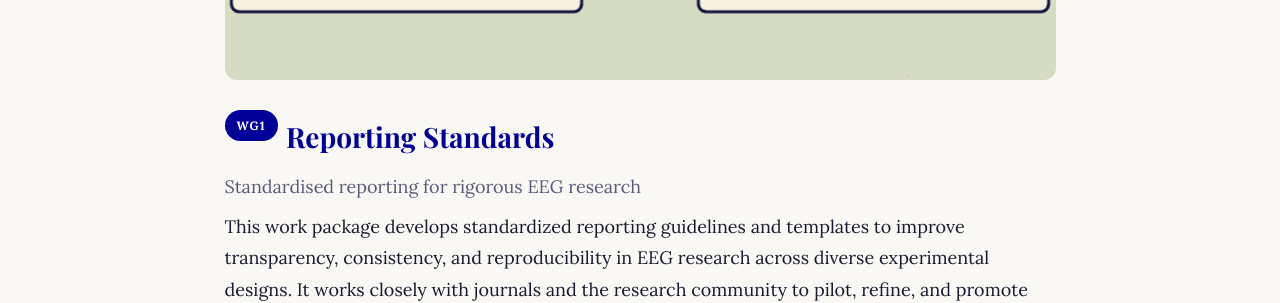
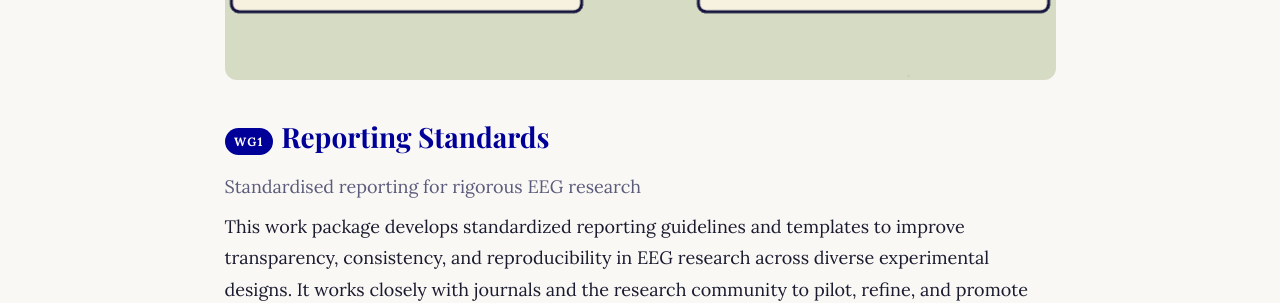
Before and after one commit to mcvinding/website-1, a Jekyll site: the page built from working-groups.md, in a window 1280 px wide and 1400 px high, scrolled down 681 px. Shown: the part 150-453 px from the top of the window. Built offline with Jekyll 4.4.1, drawn with Linux system fonts in a browser that asks for light colours.

Commit message:
Fix WG badge alignment: align to baseline of title text

```diff
--- a/assets/css/style.css
+++ b/assets/css/style.css
@@ -785,7 +785,7 @@ strong { font-weight: 600; }
 .wg-section { margin: 2.5rem 0; }
 .wg-section__header {
   display: flex;
-  align-items: center;
+  align-items: baseline;
   gap: 0.5rem;
   margin-bottom: 0.5rem;
   flex-wrap: wrap;
@@ -797,8 +797,10 @@ strong { font-weight: 600; }
   font-weight: 700;
   letter-spacing: 0.1em;
   text-transform: uppercase;
-  padding: 0.3rem 0.75rem;
+  padding: 0.2rem 0.6rem;
   border-radius: 100px;
+  position: relative;
+  top: -2px;
 }
 .wg-section__title { font-family: var(--font-heading); font-size: var(--step-2); font-weight: 700; margin: 0; color: var(--color-primary); }
 .wg-section__tagline { font-size: var(--step-0); color: var(--color-text-muted); margin: 0; flex-basis: 100%; }
```
